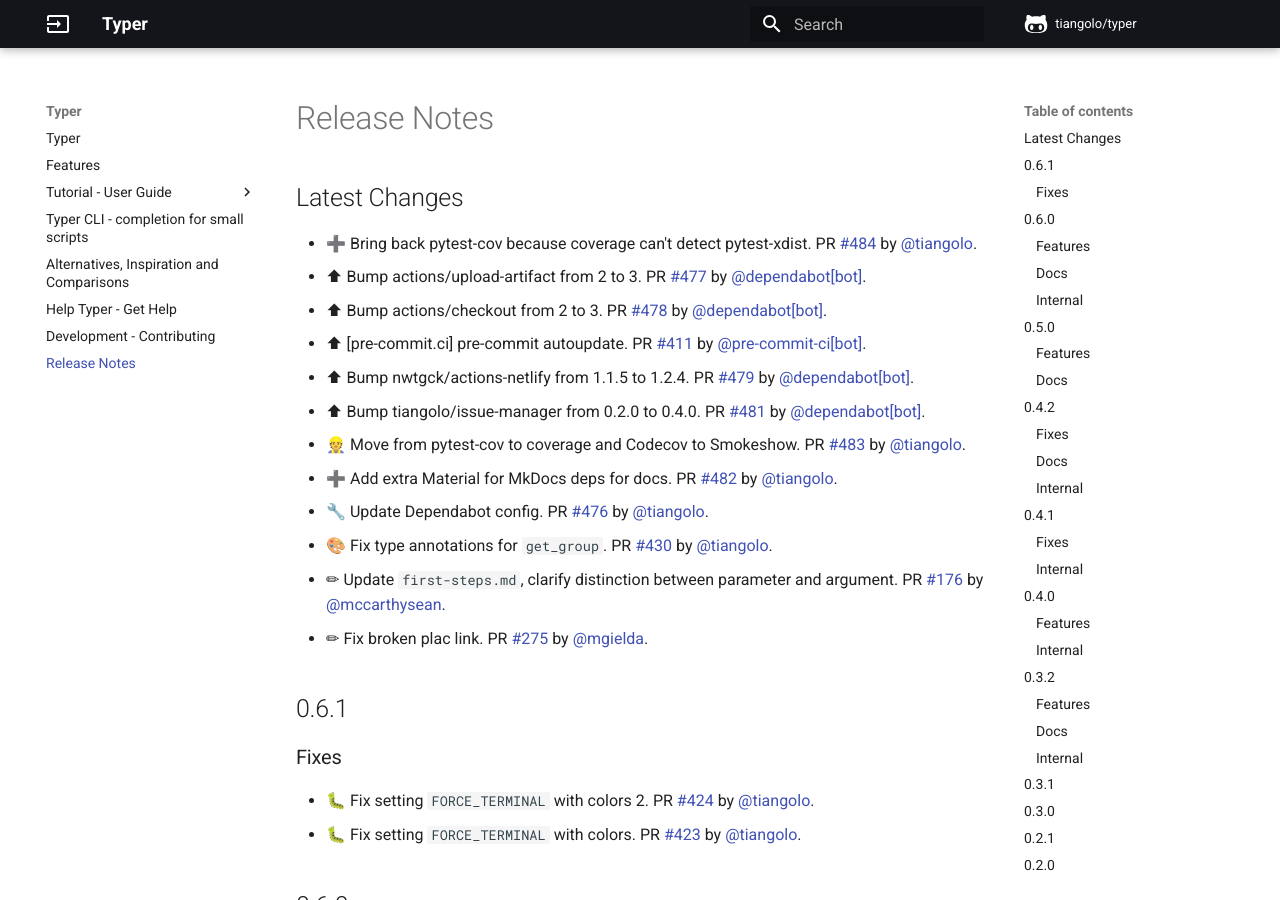
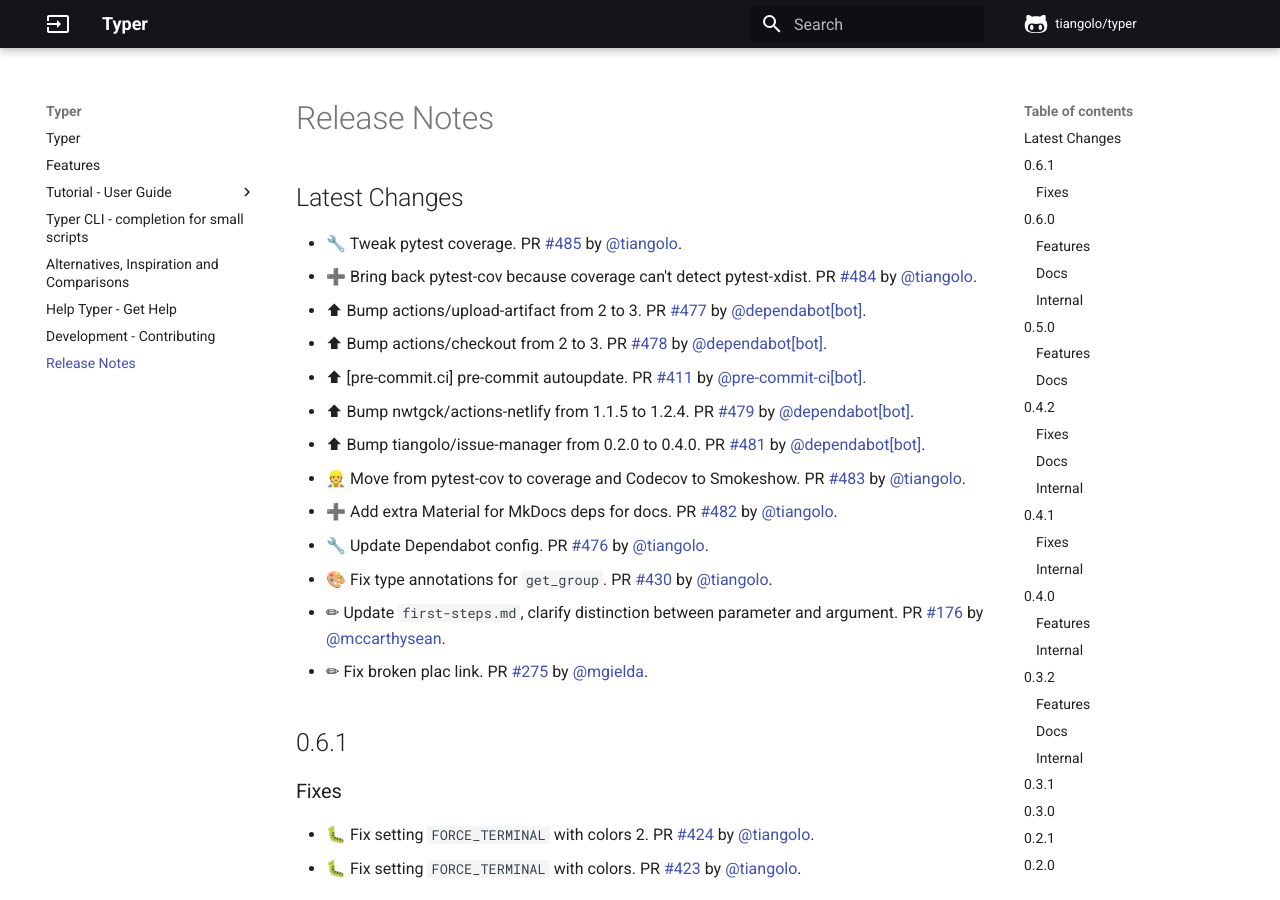
Before and after one commit to RED0731/red_pythonTyper, an MkDocs documentation site: the page built from docs/release-notes.md, in a window 1280 px wide and 900 px high. Built offline with MkDocs 1.6.1 and Material for MkDocs 9.7.7, drawn with Linux system fonts in a browser that asks for light colours; comment, search, counter and statistics services are not loaded.

Commit message:
📝 Update release notes

```diff
--- a/docs/release-notes.md
+++ b/docs/release-notes.md
@@ -1,5 +1,6 @@
 ## Latest Changes
 
+* 🔧 Tweak pytest coverage. PR [#485](https://github.com/tiangolo/typer/pull/485) by [@tiangolo](https://github.com/tiangolo).
 * ➕ Bring back pytest-cov because coverage can't detect pytest-xdist. PR [#484](https://github.com/tiangolo/typer/pull/484) by [@tiangolo](https://github.com/tiangolo).
 * ⬆ Bump actions/upload-artifact from 2 to 3. PR [#477](https://github.com/tiangolo/typer/pull/477) by [@dependabot[bot]](https://github.com/apps/dependabot).
 * ⬆ Bump actions/checkout from 2 to 3. PR [#478](https://github.com/tiangolo/typer/pull/478) by [@dependabot[bot]](https://github.com/apps/dependabot).
```
